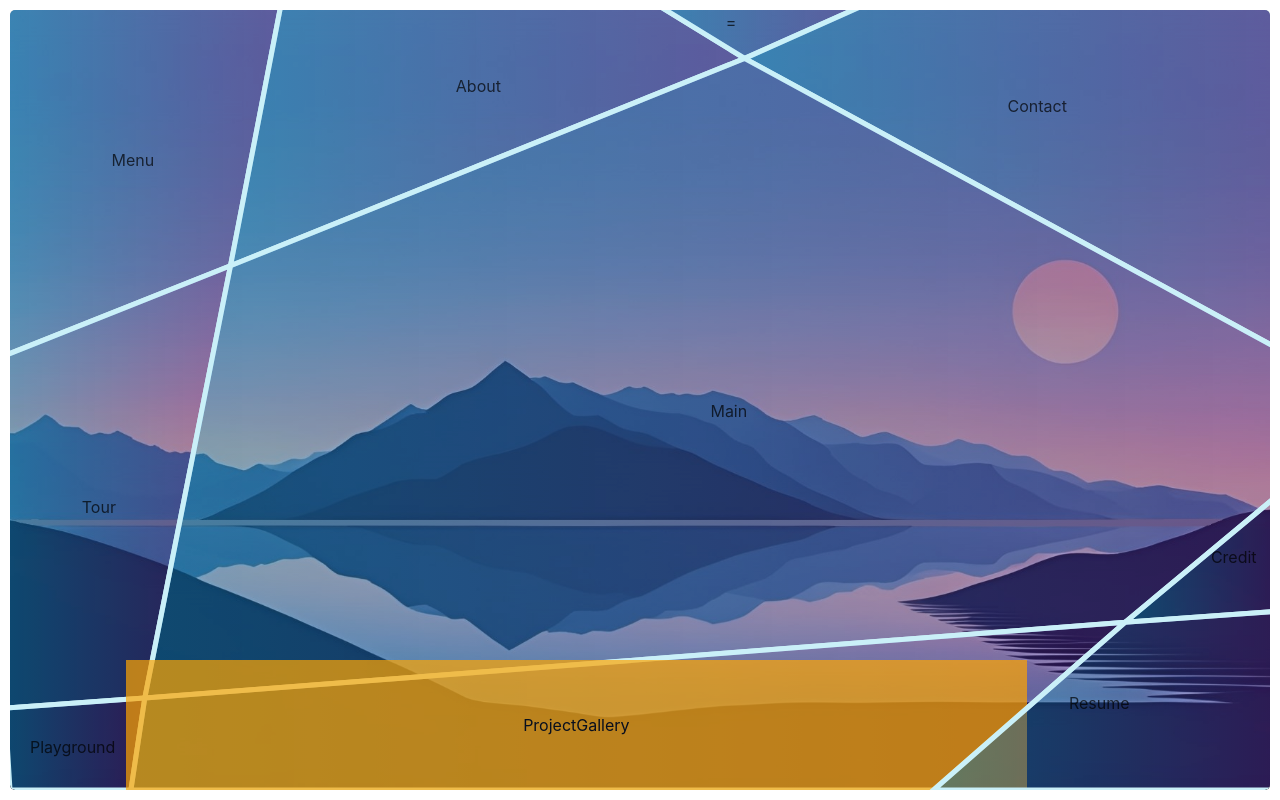
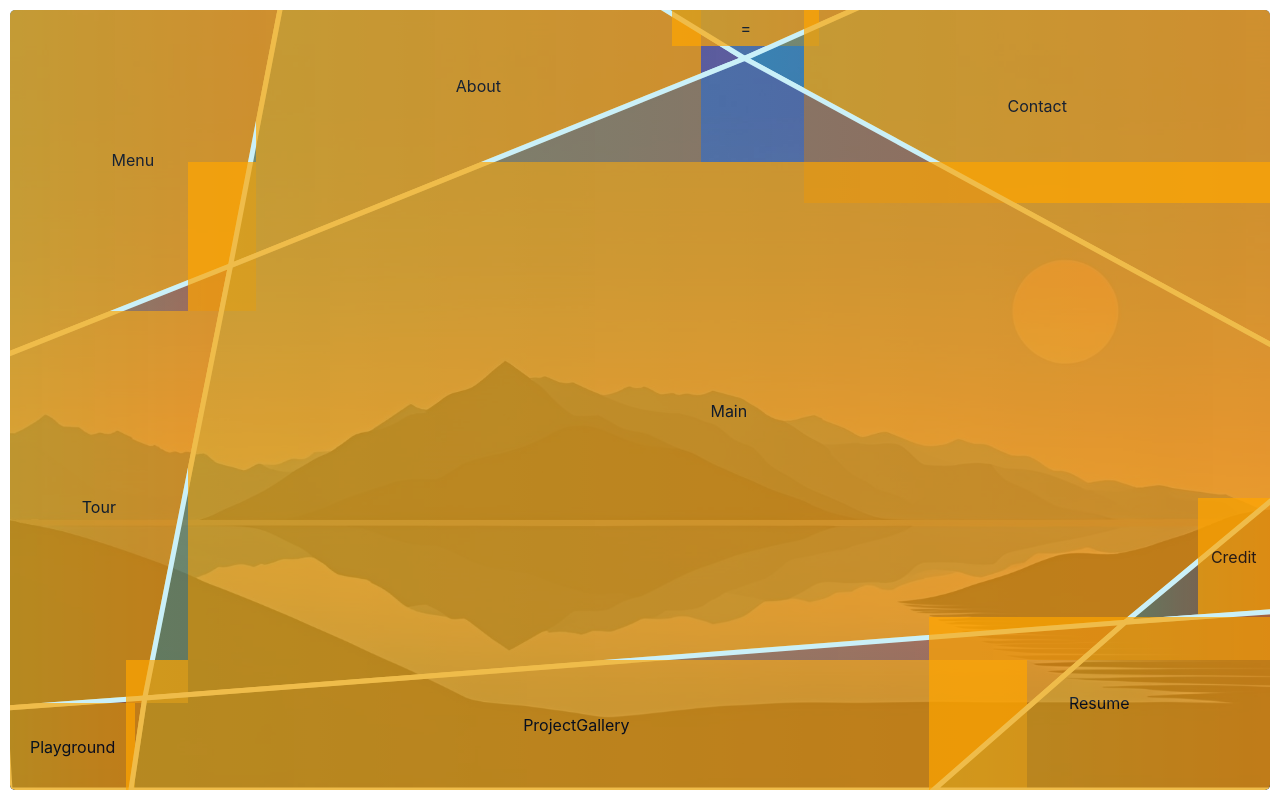
Before and after one commit to Honghui-Li-8/personal-portfolio, a React (Create React App) app: page / in a window 1280 px wide. Built offline with nearby package versions, Linux system fonts and the light colour scheme.

Commit message:
added special case for index 2 polygon with name "="

```diff
--- a/src/components/PolygonInnerBlock.tsx
+++ b/src/components/PolygonInnerBlock.tsx
@@ -3,21 +3,28 @@ import { InnerBoundary } from "../constants/Dimension";
 
 const PolygonInnerBlock = ({
   name,
+  index,
   bBox,
   innerBoundary,
   x,
   y,
 }: {
   name: string;
+  index:number;
   bBox: { width: number; height: number };
   innerBoundary: InnerBoundary;
   x: number;
   y: number;
 }) => {
   const top = innerBoundary.down - y; // since UI top (smaller y value) is math down (smaller y value)
-  const left = innerBoundary.left - x;
+  let left = innerBoundary.left - x;
   const width = innerBoundary.right - innerBoundary.left;
-  const height = innerBoundary.top - innerBoundary.down;
+  let height = innerBoundary.top - innerBoundary.down;
+
+  if (index === 2) {
+    height *= 1.5;
+    left += width / 10;
+  }
 
   return (
     <foreignObject
@@ -26,24 +33,37 @@ const PolygonInnerBlock = ({
       width={"" + bBox.width}
       height={"" + bBox.height}
     >
+      {/* <div
+        style={{
+          display: "flex",
+          width: bBox.width,
+          height: bBox.height,
+          background: index === 2 ? "yellow" : "none",
+          opacity: 0.7,
+          alignItems: "center",
+          justifyContent: "center",
+        }}
+      > */}
         <div
           id={name}
           style={{
-          display:"flex",
+            display: "flex",
             top,
             left,
             width,
             height,
-          background: name === "ProjectGallery" ? "orange" : "none",
+            background: "orange",
+            // background: name === "Credit" ? "orange" : "none",
             opacity: 0.7,
             zIndex: 3,
             alignItems: "center",
-          justifyContent:"center",
+            justifyContent: "center",
             position: "absolute",
           }}
         >
           {name}
         </div>
+      {/* </div> */}
     </foreignObject>
     // <text
     //   // x={centroid.x}
--- a/src/components/PolygonSection.tsx
+++ b/src/components/PolygonSection.tsx
@@ -124,12 +124,14 @@ const calculatePoints = (
 };
 
 const PolygonSection = ({
+  index,
   dimensions,
   vertices,
   color,
   name,
   onClick,
 }: {
+  index:number;
   dimensions: Dimensions;
   vertices: [number, number][];
   color: string;
@@ -198,6 +200,7 @@ const PolygonSection = ({
       {/* The polygon name text */}
       <PolygonInnerBlock
         name={name}
+        index={index}
         bBox={bBox}
         innerBoundary={innerBoundaryVar[0]}
         x={innerBoundaryVar[1]}
--- a/src/tabs/Home.tsx
+++ b/src/tabs/Home.tsx
@@ -78,6 +78,7 @@ const Home = () => {
             return (
               <PolygonSection
                 key={index}
+                index={index}
                 dimensions={dimensions}
                 vertices={vertices}
                 color="transparent"
```
Lines whose indentation alone changed are shown as unchanged.
